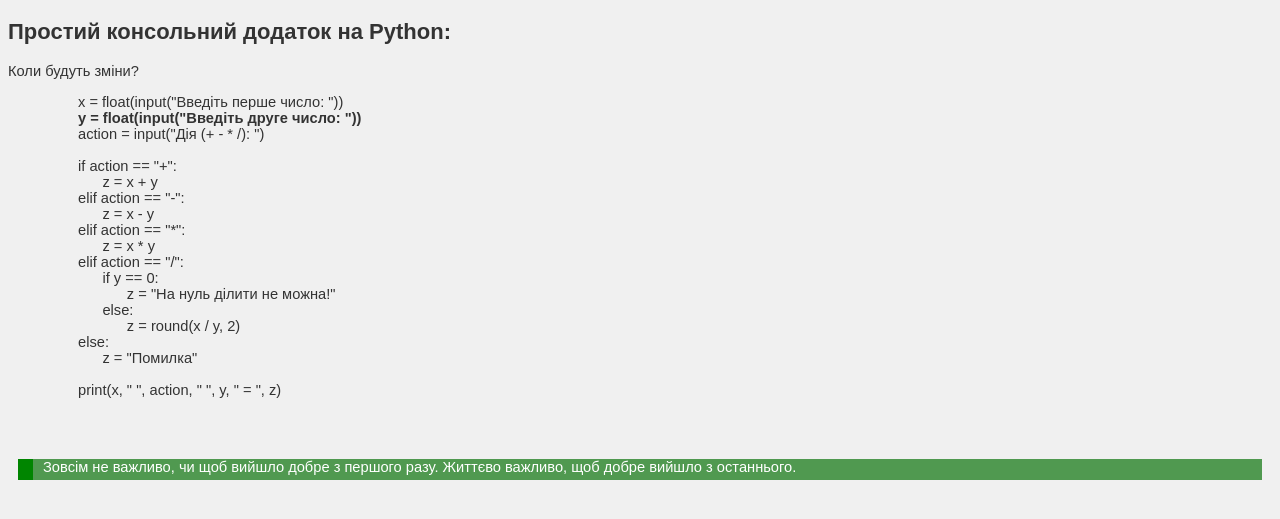
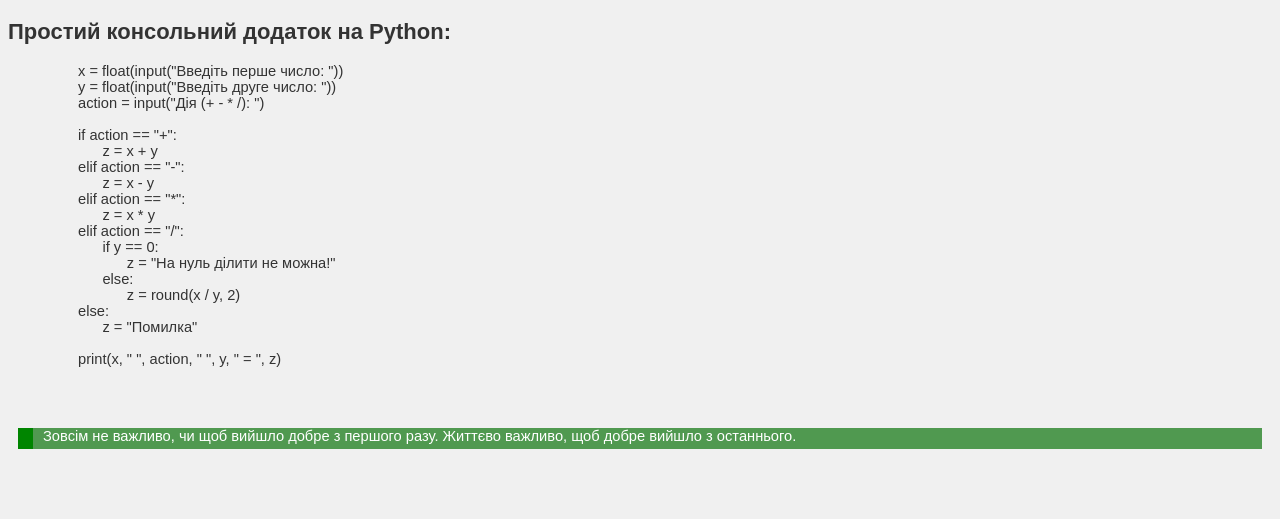
Before and after one commit to project-gr2/StetsIren.github.io, a plain HTML site: page index.html in a window 1280 px wide. Shown: the part 61-580 px from the top of the page. Drawn offline with Linux system fonts and the light colour scheme.

Commit message:
Update index.html

```diff
--- a/index.html
+++ b/index.html
@@ -8,10 +8,9 @@
 
  <body>
 	<h1 align=center>Калькулятор</h1>
-	 <h2> Простий консольний додаток на Python:</h2>
-Коли будуть зміни?
+	<h2> Простий консольний додаток на Python:</h2>
 	<p> x = float(input("Введіть перше число: "))<br>
-	<B>  y = float(input("Введіть друге число: "))</B>  <br>
+	y = float(input("Введіть друге число: "))  <br>
 	action = input("Дія (+ - * /): ")<br><br>
 	if action == "+":<br>
 	&nbsp &nbsp &nbsp  z = x + y<br>
```
